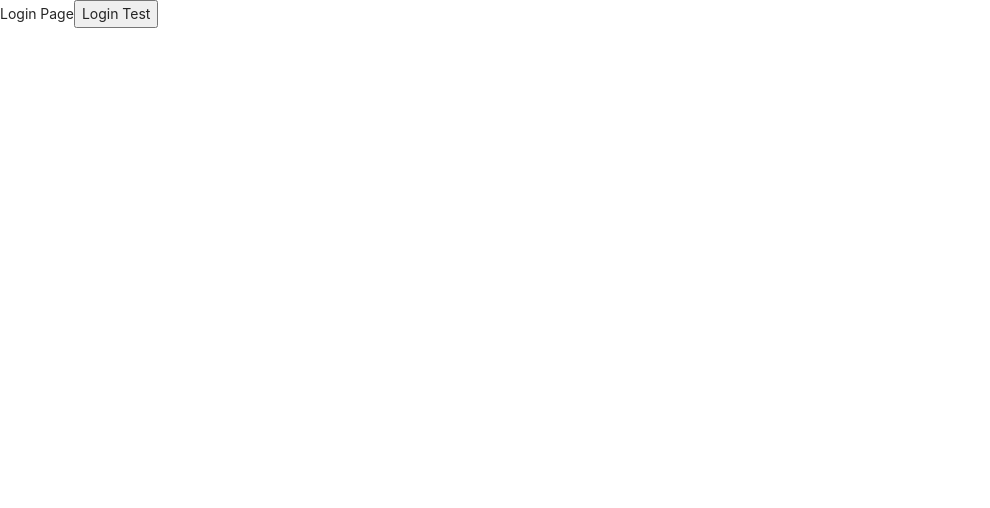
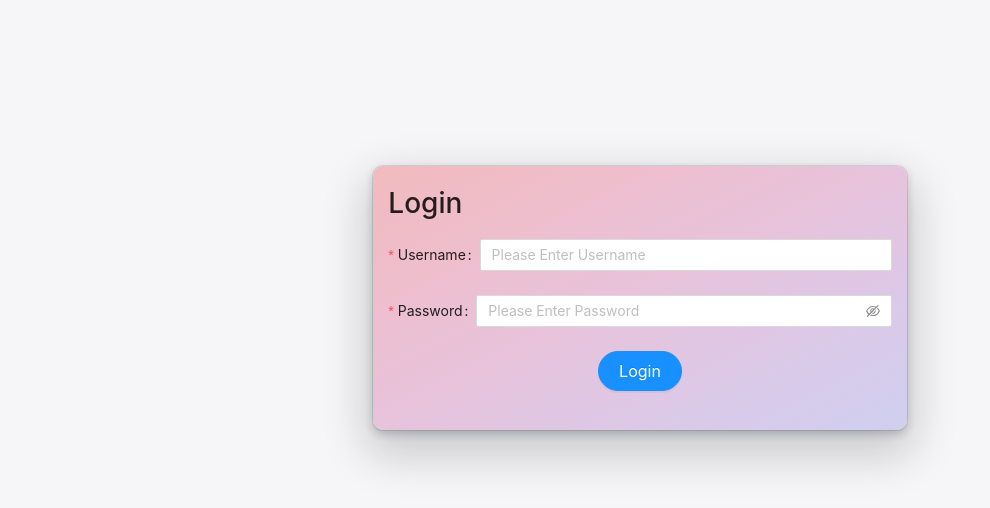
Before and after one commit to saundarya-ongrid/ongrid-todo-task, a React (Create React App) app: page / in a window 1280 px wide. Shown: the top 508 px of the page, without its empty margins (0-990 px from the left). Built offline with nearby package versions, Linux system fonts and the light colour scheme.

Commit message:
login ui, resusable form,input and button implem..

```diff
--- a/src/App.css
+++ b/src/App.css
@@ -1,5 +1,5 @@
 /* .App {
-  text-align: center;
+  color: white;
 } */
 
 .App-logo {
--- /dev/null
+++ b/src/components/Forms/BasicForm.js
@@ -0,0 +1,44 @@
+import { Form } from "antd";
+import React from "react";
+import { CustomButton } from "../UI/CustomButton";
+import { CustomInput } from "../UI/CustomInput";
+
+export const BasicForm = (props) => {
+  const [form] = Form.useForm();
+
+  const onFinish = (values) => {
+    // console.log("form value", values);
+    props.onSuccess(values);
+  };
+
+  const onFinishFailed = (errorInfo) => {
+    console.log('Failed:', errorInfo);
+  };
+  return (
+    <Form form={form} onFinish={onFinish} onFinishFailed={onFinishFailed}>
+      {props.FormJson.map((value, index) => {
+        return (
+          <Form.Item
+            key={index}
+            name={value.name}
+            label={value.title}
+            rules={[
+              {
+                required: true,
+              },
+            ]}
+          >
+            <CustomInput
+              type={value.name === "password" ? "password" : null}
+              placeholder={`Please Enter ${value.title}`}
+            />
+          </Form.Item>
+        );
+      })}
+
+      <Form.Item>
+        <center><CustomButton size='large' shape='round' type="primary" htmlType="submit" title={props.title} /></center>
+      </Form.Item>
+    </Form>
+  );
+};
--- /dev/null
+++ b/src/components/UI/CustomButton.js
@@ -0,0 +1,10 @@
+import { Button } from 'antd'
+import React from 'react'
+
+export const CustomButton = ({title, ...props}) => {
+    return (
+        <Button {...props}>
+            {title}
+        </Button>
+    )
+}
--- /dev/null
+++ b/src/components/UI/CustomInput.js
@@ -0,0 +1,10 @@
+import { Input } from "antd";
+import React from "react";
+
+export const CustomInput = ({ type, ...props }) => {
+  return type === "password" ? (
+    <Input.Password {...props} />
+  ) : (
+    <Input {...props} />
+  );
+};
--- a/src/containers/public/Login/Login.js
+++ b/src/containers/public/Login/Login.js
@@ -1,17 +1,36 @@
-import React from 'react'
+import { Col } from "antd";
+import React from "react";
 import { useDispatch } from "react-redux";
-import { loginUserAction } from '../../../actions/allActions';
-
+import { loginUserAction } from "../../../actions/allActions";
+import { BasicForm } from "../../../components/Forms/BasicForm";
+import { loginForm } from "../../../static/FormJsonObj/FormJsonObj";
 
 export const Login = () => {
-    const dispatch = useDispatch();
-    const logintest = () => {
-      dispatch(loginUserAction());
-    };
-    return (
-        <div>
-            Login Page
-            <button onClick={logintest}>Login Test</button>
-        </div>
-    )
-}
+  const dispatch = useDispatch();
+  const login = (values) => {
+    console.log("values", values);
+    dispatch(loginUserAction());
+  };
+  return (
+    <div style={{ background: "#F6F5F7", height: "100vh" }}>
+      <div style={{ paddingTop: "13%" }}>
+        <Col
+          lg={{ span: 10, offset: 7 }}
+          xs={{ span: 20, offset: 2 }}
+          style={{
+            padding: "15px",
+            borderRadius: "10px",
+            backgroundImage:
+              "linear-gradient(to right bottom, #f1bbbd, #eebecd, #e7c3dc, #dbc9e8, #cfcfef)",
+            boxShadow:
+              "0 0 0 1px rgb(16 22 26 / 10%), 0 4px 8px rgb(16 22 26 / 20%), 0 18px 46px 6px rgb(16 22 26 / 20%)",
+          }}
+        >
+          <h1>Login</h1>
+
+          <BasicForm onSuccess={login} title="Login" FormJson={loginForm} />
+        </Col>
+      </div>
+    </div>
+  );
+};
--- a/src/index.js
+++ b/src/index.js
@@ -1,17 +1,12 @@
-import React from 'react';
-import ReactDOM from 'react-dom';
-import './index.css';
-import {App} from './App';
+import React from "react";
+import ReactDOM from "react-dom";
+import "./index.css";
+import { App } from "./App";
 import "antd/dist/antd.css";
 // import "antd/dist/antd.dark.css";
-import reportWebVitals from './reportWebVitals';
+import reportWebVitals from "./reportWebVitals";
 
-ReactDOM.render(
-  <React.StrictMode>
-    <App />
-  </React.StrictMode>,
-  document.getElementById('root')
-);
+ReactDOM.render(<App />, document.getElementById("root"));
 
 // If you want to start measuring performance in your app, pass a function
 // to log results (for example: reportWebVitals(console.log))
--- /dev/null
+++ b/src/static/FormJsonObj/FormJsonObj.js
@@ -0,0 +1,13 @@
+export const loginForm = [
+  {
+    name: "username",
+    title: "Username",
+    type: "input",
+  },
+
+  {
+    name: "password",
+    title: "Password",
+    type: "input",
+  },
+];
```
